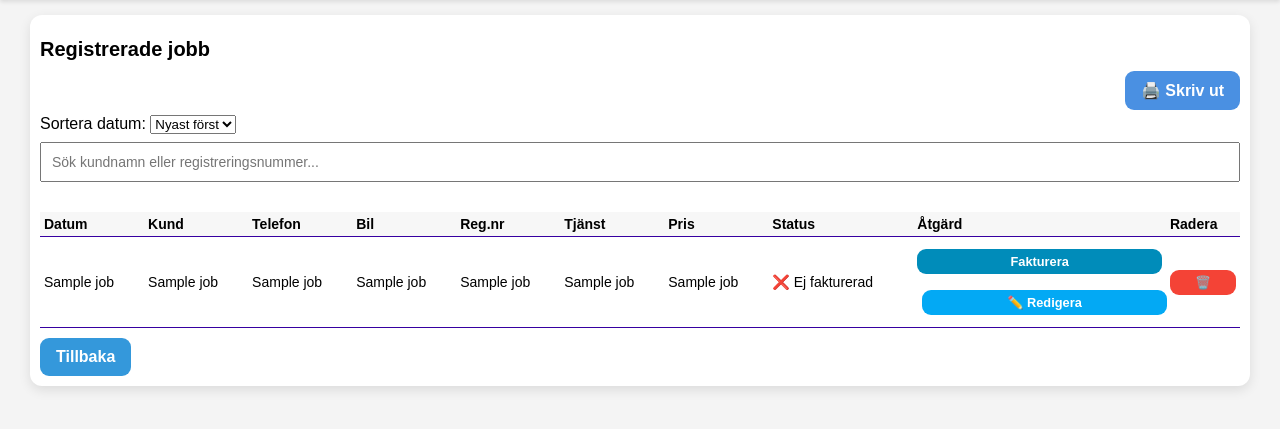
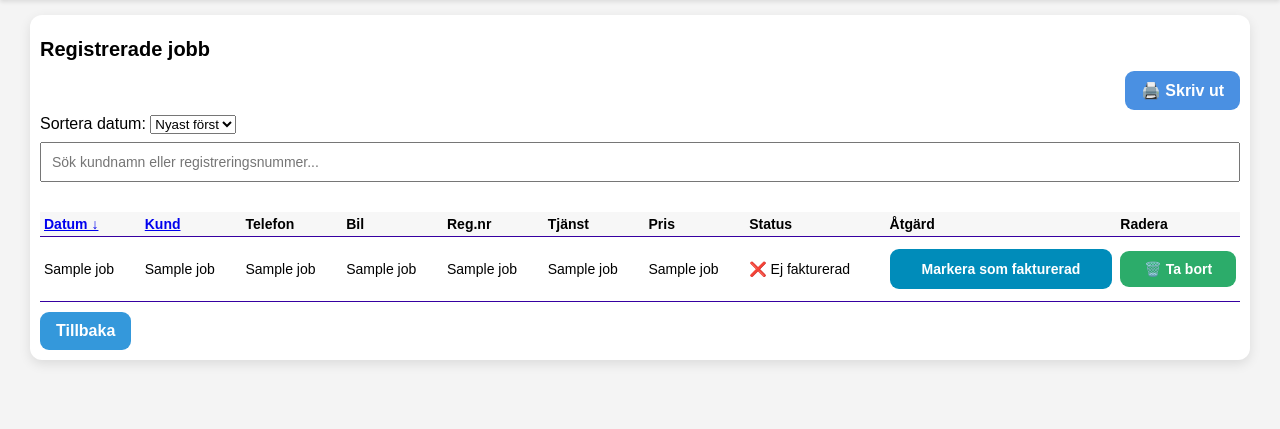
Before and after one commit to ArshedAl-Hadeethi/Faktura, a Flask app: page /jobs in a window 1280 px wide. Shown: the part 94-523 px from the top of the page. Run offline with Flask 3, Linux system fonts and the light colour scheme; a database or web service that is not in the repository returns one stand-in record (values such as "Sample title"); some libraries are stand-ins or nearby versions.

```diff
--- a/templates/jobs.html
+++ b/templates/jobs.html
@@ -3,9 +3,12 @@
 {% block title %}Registrerade jobb{% endblock %}
 
 {% block content %}
+
 {% with messages = get_flashed_messages() %}
   {% if messages %}
-    <div class="flash">{{ messages[0] }}</div>
+    <div class="flash">
+        {{ messages[0] }}
+    </div>
   {% endif %}
 {% endwith %}
 
@@ -26,11 +29,28 @@
 
     <input type="text" id="liveSearch" placeholder="Sök kundnamn eller registreringsnummer..." style="width: 100%; padding: 10px; margin-bottom: 15px; font-size: 14px;">
 
+    <form method="get" action="/jobs" class="search-form">
+        <input type="hidden" name="search" value="{{ search }}">
+
+
+    </form>
+
+
+
+
     <table>
         <thead>
             <tr>
-        <th>Datum</th>
-        <th>Kund</th>
+                <th>
+                    <a href="{{ url_for('jobs', sort_field='date', sort='asc' if sort_field != 'date' or sort == 'desc' else 'desc', search=search) }}">
+                        Datum {% if sort_field == 'date' %}{{ '↑' if sort == 'asc' else '↓' }}{% endif %}
+                    </a>
+                </th>
+                <th>
+                    <a href="{{ url_for('jobs', sort_field='name', sort='asc' if sort_field != 'name' or sort == 'desc' else 'desc', search=search) }}">
+                        Kund {% if sort_field == 'name' %}{{ '↑' if sort == 'asc' else '↓' }}{% endif %}
+                    </a>
+                </th>
                 <th>Telefon</th>
                 <th>Bil</th>
                 <th>Reg.nr</th>
@@ -43,14 +63,14 @@
         </thead>
         <tbody>
             {% for job in jobs %}
-      <tr id="row-{{ job[0] }}">
+            <tr class="{% if job[8] == 'Fakturerad' %}fakturerad{% endif %}">
                 <td>{{ job[7] }}</td>
-        <td id="name-{{ job[0] }}">{{ job[1] }}</td>
-        <td id="phone-{{ job[0] }}">{{ job[2] }}</td>
-        <td id="car-{{ job[0] }}">{{ job[3] }}</td>
-        <td id="reg-{{ job[0] }}">{{ job[4] }}</td>
-        <td id="service-{{ job[0] }}">{{ job[5] }}</td>
-        <td id="price-{{ job[0] }}">{{ job[6] }}</td>
+                <td>{{ job[1] }}</td>
+                <td>{{ job[2] }}</td>
+                <td>{{ job[3] }}</td>
+                <td>{{ job[4] }}</td>
+                <td>{{ job[5] }}</td>
+                <td>{{ job[6] }}</td>
                 <td>
                     {% if job[8] == 'Fakturerad' %}
                         ✔ Fakturerad
@@ -59,38 +79,23 @@
                     {% endif %}
                 </td>
                 <td>
-          <form method="post" action="/toggle_status/{{ job[0] }}" onsubmit="return confirmToggleStatus(this)" style="display:inline;">
+                    <form method="post" action="/toggle_status/{{ job[0] }}" onsubmit="return confirmToggleStatus(this)">
                         <input type="hidden" name="pin">
-            <button type="submit" class="action-btn small">
-              {% if job[8] == 'Fakturerad' %}Ångra{% else %}Fakturera{% endif %}
+                        <button type="submit" class="action-btn">
+                            {% if job[8] == 'Fakturerad' %}
+                                Ångra fakturering
+                            {% else %}
+                                Markera som fakturerad
+                            {% endif %}
                         </button>
                     </form>
-          <button class="edit-btn small" onclick="toggleEdit({{ job[0] }})">✏️ Redigera</button>
                 </td>
                 <td>
                     <form method="post" action="/delete/{{ job[0] }}" onsubmit="return confirmDelete(this)">
                         <input type="hidden" name="pin">
-            <button type="submit" class="danger small">🗑️</button>
+                        <button type="submit">🗑️ Ta bort</button>
                     </form>
                 </td>
-      </tr>
-
-      <!-- Redigeringsrad (dold som standard) -->
-      <tr id="edit-row-{{ job[0] }}" style="display: none; background-color: #f3f3f3;">
-        <form method="post" action="/edit/{{ job[0] }}">
-          <td></td>
-          <td><input type="text" name="customer_name" value="{{ job[1] }}"></td>
-          <td><input type="text" name="phone" value="{{ job[2] }}"></td>
-          <td><input type="text" name="car_model" value="{{ job[3] }}"></td>
-          <td><input type="text" name="license_plate" value="{{ job[4] }}"></td>
-          <td><input type="text" name="service" value="{{ job[5] }}"></td>
-          <td><input type="number" step="0.01" name="price" value="{{ job[6] }}"></td>
-          <td colspan="2">
-            <button type="submit" class="btn-save">💾 Spara</button>
-            <button type="button" onclick="toggleEdit({{ job[0] }})" class="btn-cancel">Avbryt</button>
-          </td>
-          <td></td>
-        </form>
             </tr>
             {% endfor %}
         </tbody>
@@ -100,31 +105,36 @@
 </div>
 
 <script>
+  setTimeout(function () {
+    var flash = document.querySelector('.flash');
+    if (flash) {
+      flash.style.transition = 'opacity 0.5s ease';
+      flash.style.opacity = '0';
+      setTimeout(function () {
+        flash.remove();
+      }, 500);
+    }
+  }, 3000);
+</script>
+
+<script>
 function confirmDelete(form) {
     const pin = prompt("Ange PIN-kod för att radera:");
     if (pin === null || pin.trim() === "") return false;
     form.pin.value = pin;
     return true;
 }
+</script>
 
-function confirmToggleStatus(form) {
-  const pin = prompt("Ange PIN-kod för att bekräfta:");
-  if (pin === null) return false;
-  form.pin.value = pin;
-  return true;
-}
-
-function toggleEdit(id) {
-  const editRow = document.getElementById("edit-row-" + id);
-  editRow.style.display = editRow.style.display === "none" ? "" : "none";
-}
-
+<script>
 document.getElementById('liveSearch').addEventListener('input', function () {
     const filter = this.value.toLowerCase();
-  const rows = document.querySelectorAll("table tbody tr:not([id^='edit-row'])");
+    const rows = document.querySelectorAll("table tbody tr");
+
     rows.forEach(row => {
         const name = row.cells[1]?.innerText.toLowerCase();
         const reg = row.cells[4]?.innerText.toLowerCase();
+
         if (name.includes(filter) || reg.includes(filter)) {
             row.style.display = "";
         } else {
@@ -134,32 +144,13 @@ document.getElementById('liveSearch').addEventListener('input', function () {
 });
 </script>
 
-<style>
-.small {
-  font-size: 0.8rem;
-  padding: 5px 10px;
+<script>
+function confirmToggleStatus(form) {
+    const pin = prompt("Ange PIN-kod för att bekräfta:");
+    if (pin === null) return false;
+    form.pin.value = pin;
+    return true;
 }
-.btn-save {
-  background-color: #4CAF50;
-  color: white;
-  padding: 5px 10px;
-}
-.btn-cancel {
-  background-color: #ccc;
-  padding: 5px 10px;
-}
-.edit-btn {
-  background-color: #03a9f4;
-  color: white;
-  border: none;
-  padding: 5px 10px;
-  margin-left: 5px;
-}
-.danger {
-  background-color: #f44336;
-  color: white;
-  padding: 5px 10px;
-}
-</style>
+</script>
 
 {% endblock %}
```
Lines whose indentation alone changed are shown as unchanged.
